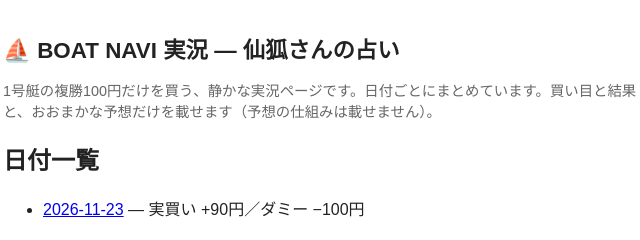
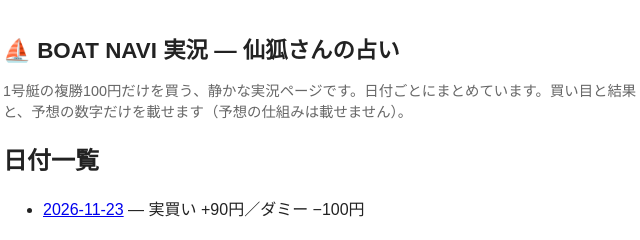
Before and after one commit to papk-x/b-navi-xer, a plain HTML site: page index.html in a window 1280 px wide. Shown: the full height of the page, 317-957 px from the left. Drawn offline with Linux system fonts and the light colour scheme.

Commit message:
indexの注記を更新

```diff
--- a/index.html
+++ b/index.html
@@ -13,7 +13,7 @@
 </head>
 <body>
 <h1>⛵ BOAT NAVI 実況 — 仙狐さんの占い</h1>
-<p class="note">1号艇の複勝100円だけを買う、静かな実況ページです。日付ごとにまとめています。買い目と結果と、おおまかな予想だけを載せます（予想の仕組みは載せません）。</p>
+<p class="note">1号艇の複勝100円だけを買う、静かな実況ページです。日付ごとにまとめています。買い目と結果と、予想の数字だけを載せます（予想の仕組みは載せません）。</p>
 <h2>日付一覧</h2>
 <ul>
 <li><a href="2026-11-23.html">2026-11-23</a> — 実買い +90円／ダミー −100円</li>
```
